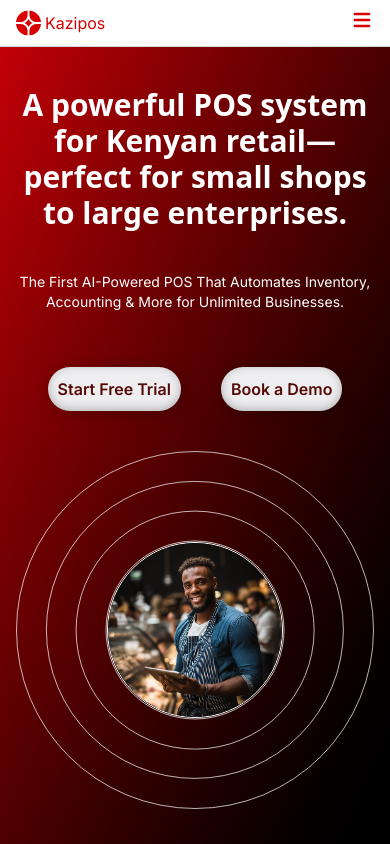
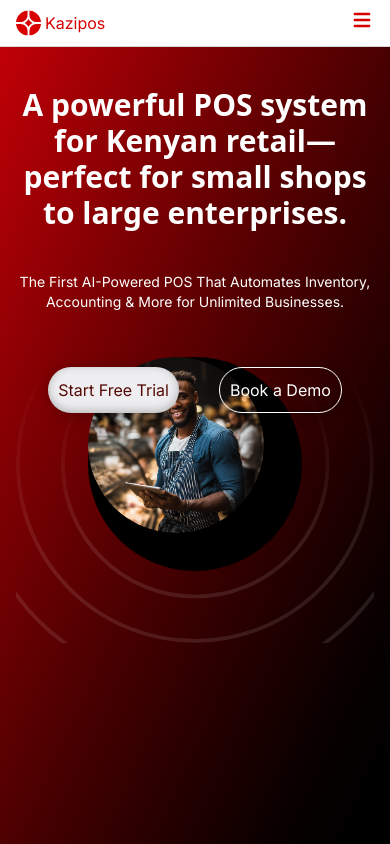
Before and after one commit to gitaujustus/kazipos, a Next.js app: page / in a window 390 px wide. Shown: the top 844 px of the page. Built offline with nearby package versions, Linux system fonts and the light colour scheme.

Commit message:
Concentric rings redesign

```diff
--- a/components/home/Hero.js
+++ b/components/home/Hero.js
@@ -6,37 +6,37 @@ export default function Hero() {
     {
       text: "AI-Powered",
       desc: "Handles stock, payments, trends, and more.",
-      position: { top: "5%", left: "-20%" },
+      position: { top: "27%", left: "-15%" },
     },
     {
       text: "Customer Management",
       desc: "Track leads, campaigns, and loyalty.",
-      position: { top: "5%", right: "-20%" },
+      position: { top: "25%", right: "-20%" },
     },
     {
       text: "Access Anywhere",
       desc: "Real-time, syncable data. Anytime, anywhere.",
-      position: { top: "40%", right: "-20%" },
+      position: { top: "52%", right: "-20%" },
     },
     {
       text: "No Installation",
       desc: "Just open your browser—no setup needed.",
-      position: { bottom: "10%", right: "-15%" },
+      position: { bottom: "10%", right: "-13%" },
     },
     {
       text: "User Access Limit",
       desc: "Control who sees what with user roles.",
-      position: { bottom: "0%", left: "50%", transform: "translateX(-50%)" },
+      position: { bottom: "-8%", left: "50%", transform: "translateX(-50%)" },
     },
     {
       text: "Service Management",
       desc: "Handle services: bookings, repairs, & escalations.",
-      position: { bottom: "10%", left: "-20%" },
+      position: { bottom: "8%", left: "-10%" },
     },
     {
       text: "Reports",
       desc: "Smart reports for sales, stock, profit & insights.",
-      position: { top: "40%", left: "-20%" },
+      position: { top: "53%", left: "-20%" },
     },
   ];
 
@@ -90,25 +90,26 @@ export default function Hero() {
       </p>
 
       <div className="flex gap-[40px]">
-        <button className="bg-neutral-light text-baragon_brown font-inter xl:w-[198px] xl:h-[48px] font-semibold p-[10px] rounded-[35px] shadow-[2px_2px_15px_rgba(0,0,0,0.25),inset_0px_-2px_10px_rgba(0,0,0,0.25)] hover:bg-gray-100">
+        <button className="bg-neutral-light  hover:bg-red_reign  text-baragon_brown hover:text-white font-inter xl:w-[198px] xl:h-[48px] p-[10px] rounded-[35px] shadow-[2px_2px_15px_rgba(0,0,0,0.25),inset_0px_-2px_10px_rgba(0,0,0,0.25)] relative z-20">
           Start Free Trial
         </button>
-        <button className="bg-neutral-light text-baragon_brown font-inter xl:w-[198px] xl:h-[48px] font-semibold p-[10px] rounded-[35px] shadow-[2px_2px_15px_rgba(0,0,0,0.25),inset_0px_-2px_10px_rgba(0,0,0,0.25)] hover:bg-gray-100">
+
+        <button className="border border-white text-white font-inter xl:w-[198px] xl:h-[48px] p-[10px] rounded-[35px] shadow-[2px_2px_15px_rgba(0,0,0,0.25),inset_0px_-2px_10px_rgba(0,0,0,0.25)] hover:bg-gray-100 relative z-20">
           Book a Demo
         </button>
       </div>
 
-      <div className="relative w-full max-w-[720px] mx-auto aspect-square mt-10 sm:mt-20">
-        {/* Concentric Rings */}
-        <ConcentricRings className="absolute inset-0" />
+      <div className="relative w-full max-w-[920px] mx-auto aspect-square -top-32">
+        {/* Concentric Rings - Replaced with gradient rings */}
+        <ConcentricRingsWithGradient className="absolute inset-0" />
 
         {/* Image */}
         <div className="absolute inset-0 flex items-center justify-center z-10">
-          <div className="bg-black rounded-full">
+          <div className="bg-black rounded-full w-[60%] h-[60%]">
             <img
               src="/assets/Hero-Center.png"
               alt="Barista using POS"
-              className="rounded-full w-44 h-44 sm:w-64 sm:h-64 object-cover border border-white"
+              className="rounded-full w-44 h-44 sm:w-full sm:h-full object-cover"
             />
           </div>
         </div>
@@ -150,7 +151,7 @@ export default function Hero() {
 
 function Feature({ icon, text, desc }) {
   return (
-    <div className="w-[150px] md:w-[262px]  max-w-[262px] bg-white shadow-lg py-[6px] md:py-[26px] px-[15px] md:px-[25px] rounded-[30px]">
+    <div className="w-[150px] md:w-[262px] max-w-[262px] bg-white shadow-lg py-[6px] md:py-[26px] px-[15px] md:px-[25px] rounded-[30px]">
       <div className="flex items-center gap-[10px]">
         {icon}
         <h3 className="text-[6px] md:text-[12px] font-inter text-red_republic">
@@ -162,21 +163,27 @@ function Feature({ icon, text, desc }) {
   );
 }
 
-function ConcentricRings() {
-  const rings = [33.3, 50, 66.7, 83.3, 100]; // Percentages of the parent container
+// New component with gradient rings using pseudo-elements
+function ConcentricRingsWithGradient() {
+  const rings = [49.95, 75, 100.05, 124.95, 150]; // Percentages of the parent container
 
   return (
-    <div className="absolute inset-0 z-0">
+    <div className="absolute inset-0 z-0 overflow-hidden">
       {rings.map((percent, i) => (
         <div
           key={i}
-          className="absolute rounded-full border border-white/70"
+          className="absolute rounded-full"
           style={{
             width: `${percent}%`,
             height: `${percent}%`,
             left: "50%",
             top: "50%",
             transform: "translate(-50%, -50%)",
+            background: "transparent",
+            border: "4px solid #FFFFFF", // Switch to border for clearer stroke
+            maskImage: "linear-gradient(to bottom, transparent 20%, black 80%)", // Keep your original partial visibility
+            WebkitMaskImage: "linear-gradient(to bottom, transparent 20%, black 80%)",
+            opacity: 0.1, // Subtle effect
           }}
         />
       ))}
```
